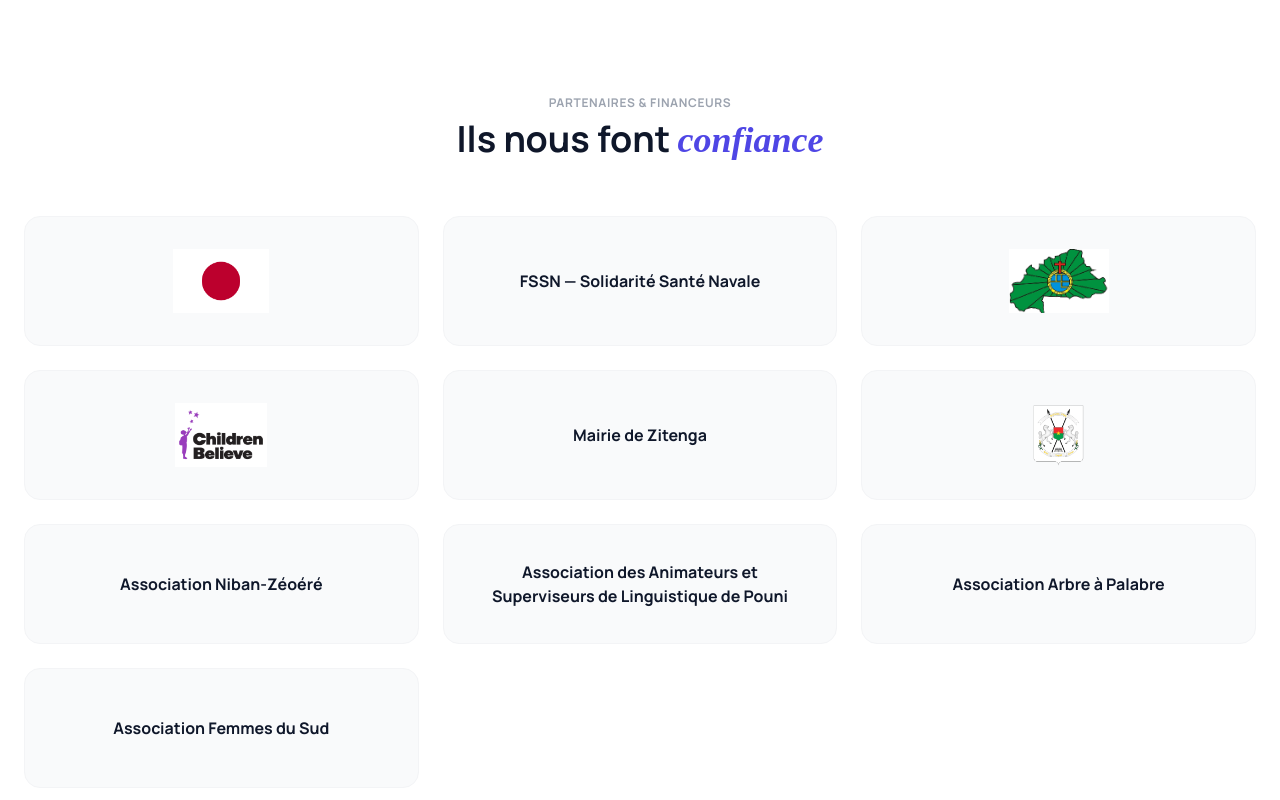
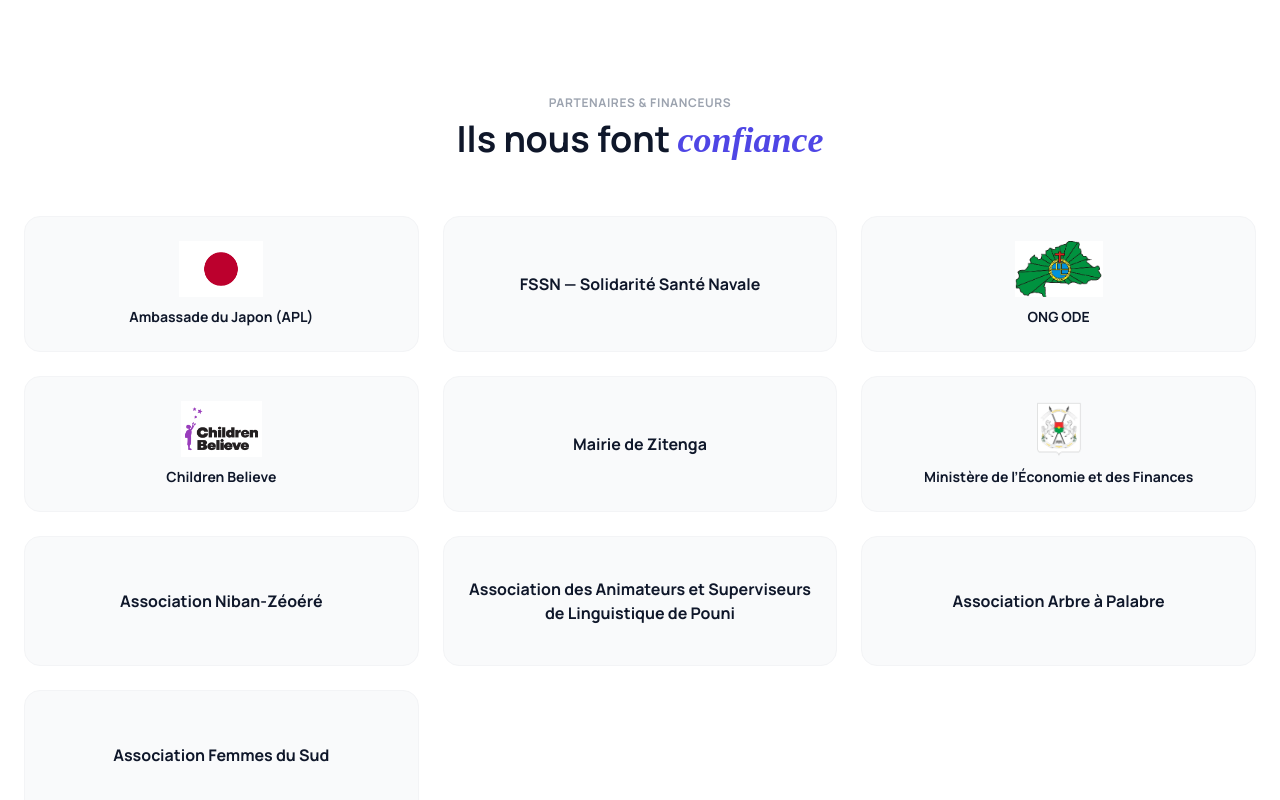
Before and after one commit to krissiankg/buscord, a Next.js app: page /about in a window 1280 px wide. Shown: the part 6320-7120 px from the top of the page. Built offline with nearby package versions, Linux system fonts and the light colour scheme; no server answers; a web font is replaced by a local one.

Commit message:
feat: affichage du nom ONG ODE et logo dans la grille des partenaires

```diff
--- a/src/components/shared/PartnerGrid.jsx
+++ b/src/components/shared/PartnerGrid.jsx
@@ -7,16 +7,19 @@
       {partners.map((partner) => (
         <div
           key={partner.id}
-          className="gs-reveal flex min-h-[110px] items-center justify-center rounded-2xl border border-gray-100 bg-gray-50 p-5 transition hover:border-accent/30 hover:shadow-sm md:min-h-[120px] md:p-8"
+          className="gs-reveal flex min-h-[120px] flex-col items-center justify-center gap-2.5 rounded-2xl border border-gray-100 bg-gray-50 p-5 transition hover:border-accent/30 hover:shadow-sm md:min-h-[130px] md:p-6"
         >
           {partner.logo ? (
+            <>
               <Image
                 src={partner.logo}
                 alt={partner.alt || partner.name}
                 width={200}
                 height={80}
-              className="max-h-14 w-auto max-w-[180px] object-contain md:max-h-16 md:max-w-[200px]"
+                className="max-h-12 w-auto max-w-[160px] object-contain md:max-h-14 md:max-w-[180px]"
               />
+              <p className="text-center text-xs font-bold leading-tight text-primary md:text-sm">{partner.name}</p>
+            </>
           ) : (
             <p className="text-center text-sm font-bold leading-snug text-primary md:text-base">{partner.name}</p>
           )}
```
Lines whose indentation alone changed are shown as unchanged.
